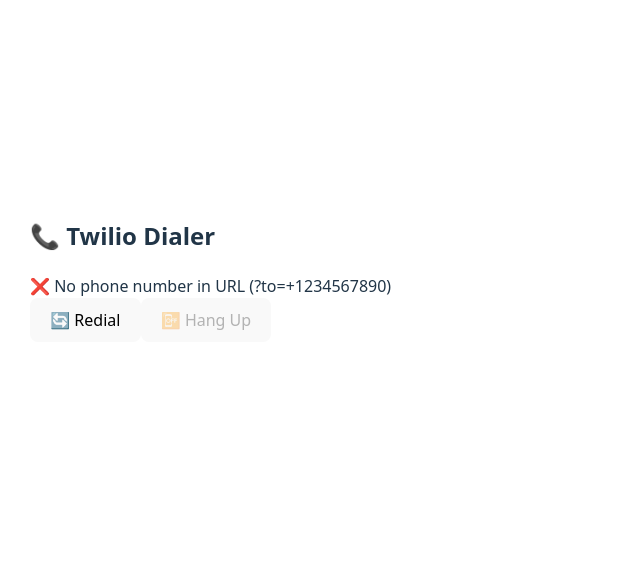
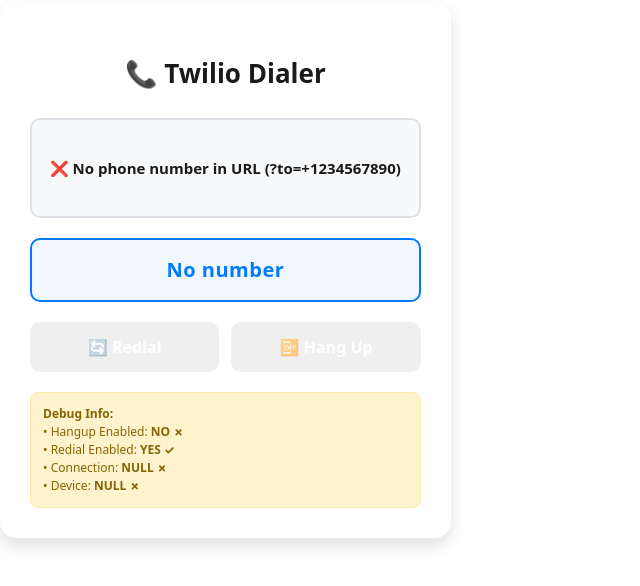
Before and after one commit to rekksu/twilio-dialer, a React (Vite) app: page / in a window 1280 px wide. Shown: the part 130-716 px from the top of the page, without its empty margins (0-640 px from the left). Built offline with nearby package versions, Linux system fonts and the light colour scheme.

Commit message:
stable commit 3.1

```diff
--- a/src/App.jsx
+++ b/src/App.jsx
@@ -4,13 +4,15 @@
 const CLOUD_FUNCTION_URL =
   "https://us-central1-vertexifycx-orbit.cloudfunctions.net/getVoiceToken";
 
-/* ✅ ADD: Call log Cloud Function */
+// Cloud Function to save call logs
 const CALL_LOG_FUNCTION_URL =
   "https://us-central1-vertexifycx-orbit.cloudfunctions.net/createCallLog";
 
 export default function App() {
   const [status, setStatus] = useState("Initializing...");
   const [phoneNumber, setPhoneNumber] = useState("");
+  const [customerId, setCustomerId] = useState(null); // ✅ add
+  const [orgId, setOrgId] = useState(null);           // ✅ add
   const [isHangupEnabled, setIsHangupEnabled] = useState(false);
   const [isRedialEnabled, setIsRedialEnabled] = useState(true);
 
@@ -18,12 +20,12 @@
   const connectionRef = useRef(null);
   const hasAutoStartedRef = useRef(false);
 
-  /* ✅ ADD: helper to save call result */
+  // Helper to save call logs
   const saveCallResult = async (
     status,
     reason = null,
-    customerId = null,
-    orgId = null
+    customerIdVal = customerId,
+    orgIdVal = orgId
   ) => {
     try {
       await fetch(CALL_LOG_FUNCTION_URL, {
@@ -33,8 +35,8 @@
           to: phoneNumber,
           status,
           reason,
-          customerId,
-          orgId,
+          customerId: customerIdVal,
+          orgId: orgIdVal,
         }),
       });
     } catch (err) {
@@ -42,16 +44,22 @@
     }
   };
 
-  // Get number from URL
+  // Get number, customerId, orgId from URL
   useEffect(() => {
     const urlParams = new URLSearchParams(window.location.search);
     const urlNumber = urlParams.get("to");
+    const urlCustomerId = urlParams.get("customerId");
+    const urlOrgId = urlParams.get("orgId");
+
     if (urlNumber) {
       setPhoneNumber(urlNumber);
       setStatus("Ready to call");
     } else {
       setStatus("❌ No phone number in URL (?to=+1234567890)");
     }
+
+    if (urlCustomerId) setCustomerId(urlCustomerId);
+    if (urlOrgId) setOrgId(urlOrgId);
   }, []);
 
   // Auto-start call when phone number is available
@@ -116,65 +124,70 @@
       });
 
       twilioDevice.on("registered", () => {
+        console.log("✓ Device registered");
         setStatus(`📞 Dialing ${formattedNumber}...`);
 
-        const conn = twilioDevice.connect({
+        const callParams = {
           params: { To: formattedNumber }
-        });
+        };
 
+        const conn = twilioDevice.connect(callParams);
         connectionRef.current = conn;
         setIsHangupEnabled(true);
 
         setTimeout(() => {
-          if (!conn || !conn.on) return;
+          if (!conn || !conn.on) {
+            console.error("Connection object not ready");
+            return;
+          }
 
           conn.on("ringing", () => {
+            console.log("📞 Ringing...");
             setStatus(`📞 Ringing ${formattedNumber}...`);
           });
 
           conn.on("accept", () => {
+            console.log("✓ Call connected!");
             setStatus("✅ Call connected!");
             setIsHangupEnabled(true);
           });
 
           conn.on("disconnect", () => {
+            console.log("Call ended");
             setStatus("📴 Call ended");
             setIsHangupEnabled(false);
             setIsRedialEnabled(true);
             connectionRef.current = null;
 
-            /* ✅ ADD */
-            saveCallResult("ended");
+            saveCallResult("ended"); // ✅ log with customerId/orgId
           });
 
           conn.on("error", (err) => {
+            console.error("Call error:", err);
             setStatus(`❌ Call failed: ${err.message}`);
             setIsHangupEnabled(false);
             setIsRedialEnabled(true);
             connectionRef.current = null;
 
-            /* ✅ ADD */
             saveCallResult("failed", err.message);
           });
 
           conn.on("reject", () => {
+            console.log("Call rejected");
             setStatus("❌ Call rejected");
             setIsHangupEnabled(false);
             setIsRedialEnabled(true);
             connectionRef.current = null;
 
-            /* ✅ ADD */
             saveCallResult("rejected");
           });
 
           conn.on("cancel", () => {
+            console.log("Call cancelled");
             setStatus("Call cancelled");
             setIsHangupEnabled(false);
             setIsRedialEnabled(true);
             connectionRef.current = null;
-
-            /* ✅ ADD */
-            saveCallResult("cancelled");
           });
         }, 50);
       });
@@ -182,6 +195,7 @@
       twilioDevice.register();
 
     } catch (err) {
+      console.error("Error starting call:", err);
       setStatus(`❌ Error: ${err.message}`);
       setIsHangupEnabled(false);
       setIsRedialEnabled(true);
@@ -189,51 +203,177 @@
   };
 
   const hangup = () => {
+    console.log("🔴 HANGUP CLICKED!");
+    console.log("Connection exists:", !!connectionRef.current);
+    console.log("Device exists:", !!deviceRef.current);
+
     setStatus("Hanging up...");
 
     if (connectionRef.current) {
+      try {
         connectionRef.current.disconnect();
         connectionRef.current = null;
+      } catch (err) {
+        console.error("Error disconnecting:", err);
+      }
     }
 
     if (deviceRef.current) {
+      try {
         deviceRef.current.destroy();
         deviceRef.current = null;
+      } catch (err) {
+        console.error("Error destroying device:", err);
+      }
     }
 
     setIsHangupEnabled(false);
     setIsRedialEnabled(true);
     setStatus("📴 Call ended");
 
-    /* ✅ ADD */
-    saveCallResult("ended", "manual hangup");
+    saveCallResult("ended", "manual hangup"); // ✅ log with customerId/orgId
   };
 
   const redial = () => {
+    console.log("🔄 Redial clicked");
+
     if (connectionRef.current) {
+      try {
         connectionRef.current.disconnect();
+      } catch (e) {}
       connectionRef.current = null;
     }
 
     if (deviceRef.current) {
+      try {
         deviceRef.current.destroy();
+      } catch (e) {}
       deviceRef.current = null;
     }
 
     setIsHangupEnabled(false);
     setIsRedialEnabled(false);
 
-    setTimeout(startCall, 500);
+    setTimeout(() => {
+      startCall();
+    }, 500);
   };
 
   return (
-    <div style={{ maxWidth: 450, margin: "50px auto", padding: 30 }}>
-      <h2>📞 Twilio Dialer</h2>
-      <div>{status}</div>
-      <div>{phoneNumber}</div>
+    <div style={{
+      maxWidth: '450px',
+      margin: '50px auto',
+      padding: '30px',
+      backgroundColor: '#ffffff',
+      borderRadius: '16px',
+      boxShadow: '0 8px 16px rgba(0,0,0,0.12)',
+      fontFamily: 'system-ui, -apple-system, sans-serif'
+    }}>
+      <h2 style={{
+        textAlign: 'center',
+        color: '#1a1a1a',
+        marginBottom: '25px',
+        fontSize: '26px',
+        fontWeight: '700'
+      }}>
+        📞 Twilio Dialer
+      </h2>
 
-      <button onClick={redial} disabled={!isRedialEnabled}>🔄 Redial</button>
-      <button onClick={hangup} disabled={!isHangupEnabled}>📴 Hang Up</button>
+      <div style={{
+        padding: '18px',
+        backgroundColor: isHangupEnabled ? '#d4edda' : '#f8f9fa',
+        border: `2px solid ${isHangupEnabled ? '#28a745' : '#dee2e6'}`,
+        borderRadius: '10px',
+        marginBottom: '20px',
+        textAlign: 'center',
+        fontWeight: '600',
+        color: '#1a1a1a',
+        minHeight: '60px',
+        display: 'flex',
+        alignItems: 'center',
+        justifyContent: 'center',
+        fontSize: '15px'
+      }}>
+        {status}
+      </div>
+
+      <div style={{
+        padding: '15px',
+        backgroundColor: '#f0f7ff',
+        border: '2px solid #007bff',
+        borderRadius: '10px',
+        marginBottom: '20px',
+        textAlign: 'center',
+        fontSize: '20px',
+        fontWeight: 'bold',
+        color: '#007bff',
+        letterSpacing: '0.5px'
+      }}>
+        {phoneNumber || "No number"}
+      </div>
+
+      <div style={{
+        display: 'flex',
+        gap: '12px',
+        marginBottom: '20px'
+      }}>
+        <button
+          onClick={redial}
+          disabled={!isRedialEnabled || !phoneNumber}
+          style={{
+            flex: 1,
+            padding: '14px 24px',
+            fontSize: '16px',
+            fontWeight: '700',
+            border: 'none',
+            borderRadius: '10px',
+            cursor: (!isRedialEnabled || !phoneNumber) ? 'not-allowed' : 'pointer',
+            backgroundColor: (!isRedialEnabled || !phoneNumber) ? '#e0e0e0' : '#28a745',
+            color: '#fff',
+            transition: 'all 0.2s',
+            opacity: (!isRedialEnabled || !phoneNumber) ? 0.5 : 1,
+            boxShadow: (isRedialEnabled && phoneNumber) ? '0 4px 8px rgba(40, 167, 69, 0.3)' : 'none'
+          }}
+        >
+          🔄 Redial
+        </button>
+
+        <button
+          onClick={hangup}
+          disabled={!isHangupEnabled}
+          style={{
+            flex: 1,
+            padding: '14px 24px',
+            fontSize: '16px',
+            fontWeight: '700',
+            border: 'none',
+            borderRadius: '10px',
+            cursor: !isHangupEnabled ? 'not-allowed' : 'pointer',
+            backgroundColor: !isHangupEnabled ? '#e0e0e0' : '#dc3545',
+            color: '#fff',
+            transition: 'all 0.2s',
+            opacity: !isHangupEnabled ? 0.5 : 1,
+            boxShadow: isHangupEnabled ? '0 4px 8px rgba(220, 53, 69, 0.3)' : 'none'
+          }}
+        >
+          📴 Hang Up
+        </button>
+      </div>
+
+      <div style={{
+        padding: '12px',
+        backgroundColor: '#fff3cd',
+        borderRadius: '8px',
+        fontSize: '12px',
+        color: '#856404',
+        border: '1px solid #ffeaa7'
+      }}>
+        <div><strong>Debug Info:</strong></div>
+        <div>• Hangup Enabled: <strong>{isHangupEnabled ? 'YES ✓' : 'NO ✗'}</strong></div>
+        <div>• Redial Enabled: <strong>{isRedialEnabled ? 'YES ✓' : 'NO ✗'}</strong></div>
+        <div>• Connection: <strong>{connectionRef.current ? 'EXISTS ✓' : 'NULL ✗'}</strong></div>
+        <div>• Device: <strong>{deviceRef.current ? 'EXISTS ✓' : 'NULL ✗'}</strong></div>
+      </div>
     </div>
   );
 }
```
Lines whose indentation alone changed are shown as unchanged.
